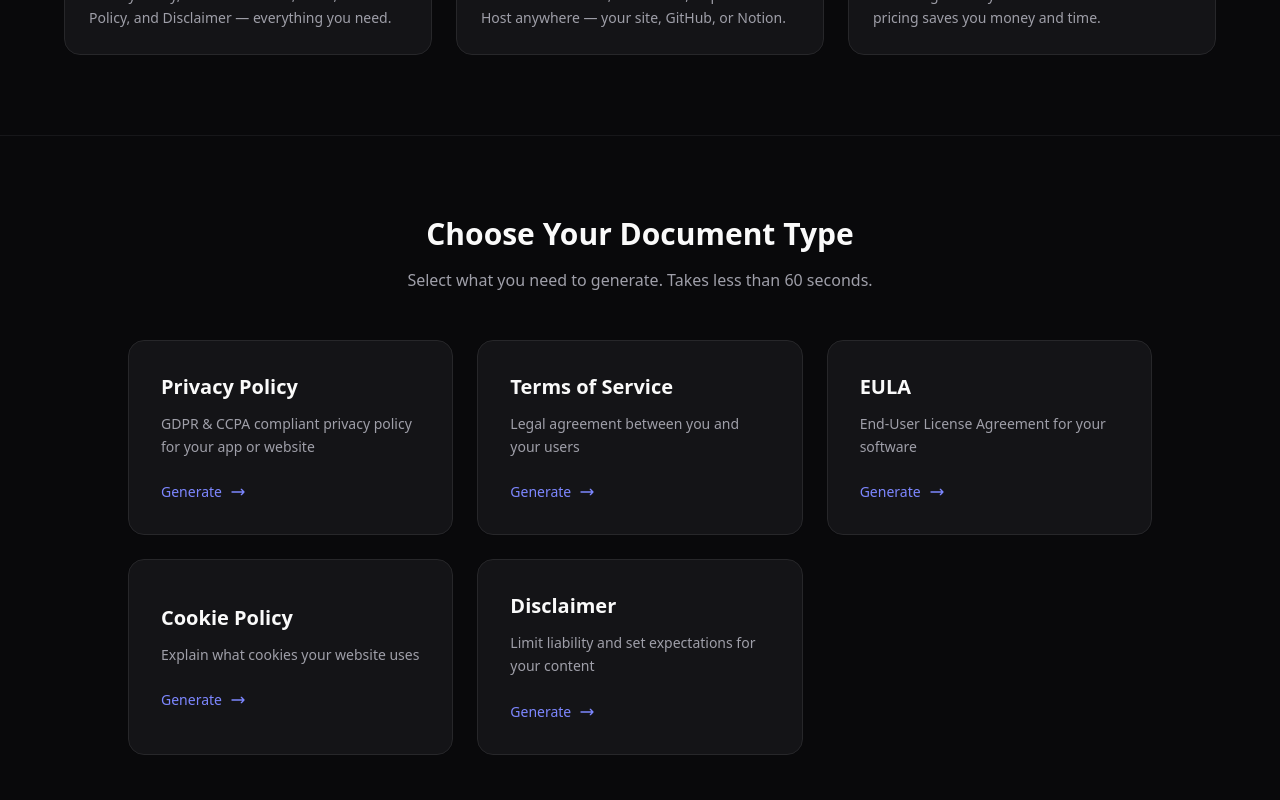
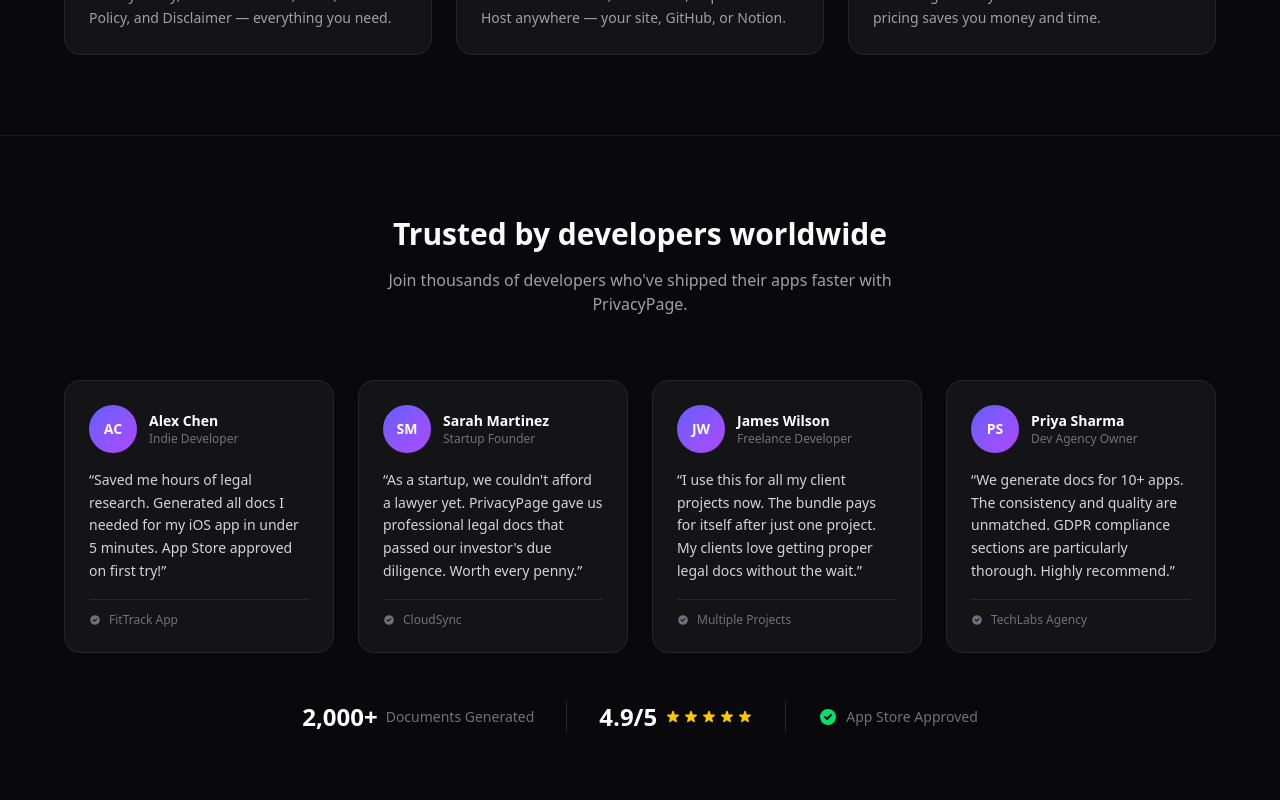
Before and after one commit to rushi053/privacypage, a Next.js app: page / in a window 1280 px wide. Shown: the part 1260-2060 px from the top of the page. Built offline with nearby package versions, Linux system fonts and the light colour scheme.

Commit message:
Add testimonials section with social proof

```diff
--- a/src/app/page.tsx
+++ b/src/app/page.tsx
@@ -244,6 +244,83 @@
         </div>
       </section>
 
+      {/* Testimonials */}
+      <section className="py-20 px-6 border-t border-zinc-800/50">
+        <div className="max-w-6xl mx-auto">
+          <h2 className="text-3xl font-bold text-center mb-4">Trusted by developers worldwide</h2>
+          <p className="text-zinc-400 text-center mb-16 max-w-xl mx-auto">Join thousands of developers who&apos;ve shipped their apps faster with PrivacyPage.</p>
+          <div className="grid grid-cols-1 md:grid-cols-2 lg:grid-cols-4 gap-6">
+            {[
+              {
+                quote: "Saved me hours of legal research. Generated all docs I needed for my iOS app in under 5 minutes. App Store approved on first try!",
+                author: "Alex Chen",
+                role: "Indie Developer",
+                avatar: "AC",
+                product: "FitTrack App"
+              },
+              {
+                quote: "As a startup, we couldn't afford a lawyer yet. PrivacyPage gave us professional legal docs that passed our investor's due diligence. Worth every penny.",
+                author: "Sarah Martinez",
+                role: "Startup Founder",
+                avatar: "SM",
+                product: "CloudSync"
+              },
+              {
+                quote: "I use this for all my client projects now. The bundle pays for itself after just one project. My clients love getting proper legal docs without the wait.",
+                author: "James Wilson",
+                role: "Freelance Developer",
+                avatar: "JW",
+                product: "Multiple Projects"
+              },
+              {
+                quote: "We generate docs for 10+ apps. The consistency and quality are unmatched. GDPR compliance sections are particularly thorough. Highly recommend.",
+                author: "Priya Sharma",
+                role: "Dev Agency Owner",
+                avatar: "PS",
+                product: "TechLabs Agency"
+              }
+            ].map((testimonial, i) => (
+              <div key={i} className="glass-card rounded-2xl p-6 flex flex-col hover:bg-zinc-800/60 transition-all">
+                <div className="flex items-center gap-3 mb-4">
+                  <div className="w-12 h-12 rounded-full bg-gradient-to-br from-indigo-500 to-purple-500 flex items-center justify-center text-white font-semibold text-sm">
+                    {testimonial.avatar}
+                  </div>
+                  <div className="flex-1">
+                    <div className="font-semibold text-sm text-white">{testimonial.author}</div>
+                    <div className="text-xs text-zinc-500">{testimonial.role}</div>
+                  </div>
+                </div>
+                <p className="text-sm text-zinc-300 leading-relaxed mb-4 flex-1">&ldquo;{testimonial.quote}&rdquo;</p>
+                <div className="flex items-center gap-2 text-xs text-zinc-500 pt-3 border-t border-zinc-800">
+                  <svg className="w-3 h-3" fill="currentColor" viewBox="0 0 20 20"><path fillRule="evenodd" d="M10 18a8 8 0 100-16 8 8 0 000 16zm3.707-9.293a1 1 0 00-1.414-1.414L9 10.586 7.707 9.293a1 1 0 00-1.414 1.414l2 2a1 1 0 001.414 0l4-4z" clipRule="evenodd" /></svg>
+                  {testimonial.product}
+                </div>
+              </div>
+            ))}
+          </div>
+          <div className="mt-12 flex items-center justify-center gap-8 text-sm text-zinc-500">
+            <div className="flex items-center gap-2">
+              <span className="text-2xl font-bold text-white">2,000+</span>
+              <span>Documents Generated</span>
+            </div>
+            <div className="hidden sm:block w-px h-8 bg-zinc-800"></div>
+            <div className="flex items-center gap-2">
+              <span className="text-2xl font-bold text-white">4.9/5</span>
+              <div className="flex gap-0.5">
+                {[...Array(5)].map((_, i) => (
+                  <svg key={i} className="w-4 h-4 text-yellow-400" fill="currentColor" viewBox="0 0 20 20"><path d="M9.049 2.927c.3-.921 1.603-.921 1.902 0l1.07 3.292a1 1 0 00.95.69h3.462c.969 0 1.371 1.24.588 1.81l-2.8 2.034a1 1 0 00-.364 1.118l1.07 3.292c.3.921-.755 1.688-1.54 1.118l-2.8-2.034a1 1 0 00-1.175 0l-2.8 2.034c-.784.57-1.838-.197-1.539-1.118l1.07-3.292a1 1 0 00-.364-1.118L2.98 8.72c-.783-.57-.38-1.81.588-1.81h3.461a1 1 0 00.951-.69l1.07-3.292z" /></svg>
+                ))}
+              </div>
+            </div>
+            <div className="hidden sm:block w-px h-8 bg-zinc-800"></div>
+            <div className="flex items-center gap-2">
+              <svg className="w-5 h-5 text-green-400" fill="currentColor" viewBox="0 0 20 20"><path fillRule="evenodd" d="M10 18a8 8 0 100-16 8 8 0 000 16zm3.707-9.293a1 1 0 00-1.414-1.414L9 10.586 7.707 9.293a1 1 0 00-1.414 1.414l2 2a1 1 0 001.414 0l4-4z" clipRule="evenodd" /></svg>
+              <span>App Store Approved</span>
+            </div>
+          </div>
+        </div>
+      </section>
+
       {/* Generator */}
       <section id="generate" className="py-20 px-6 border-t border-zinc-800/50">
         <div className="max-w-5xl mx-auto">
```
